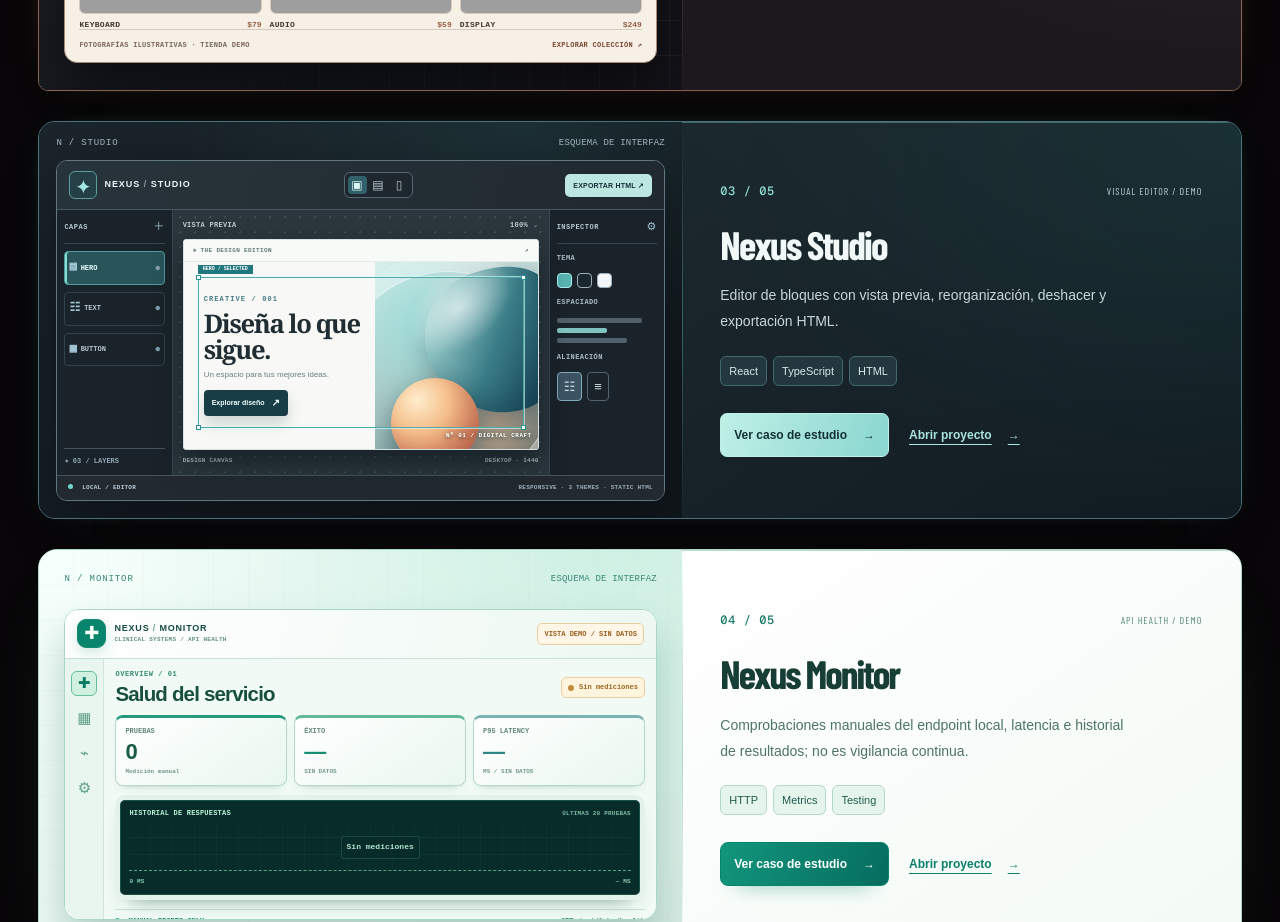
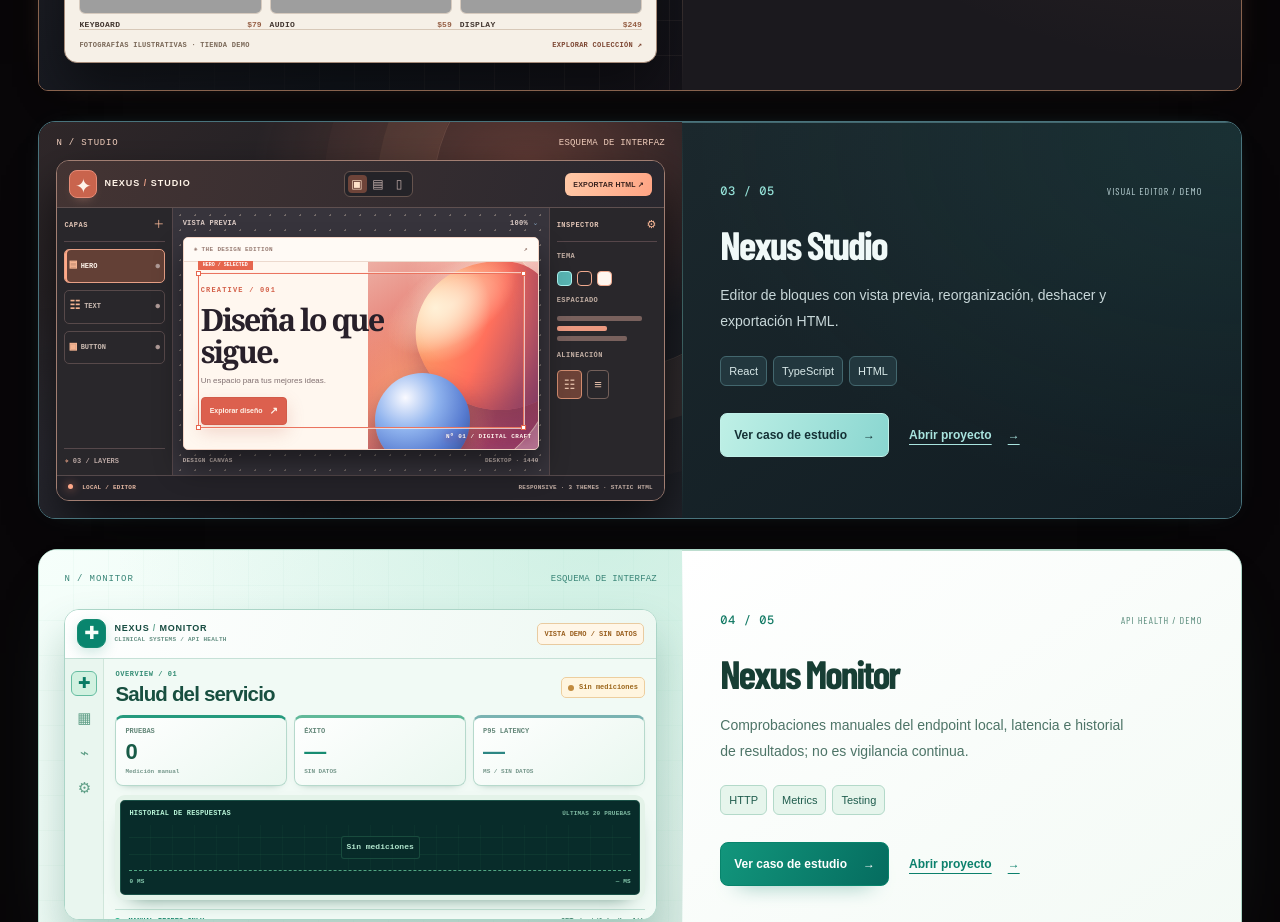
Before and after one commit to Dleteo/Nexus-AI, a Next.js app: page / in a window 1280 px wide. Shown: the part 1600-2522 px from the top of the page. Built offline with nearby package versions, Linux system fonts and the light colour scheme; grey boxes are pictures that could not be loaded.

Commit message:
design(studio): give featured artwork a high-impact warm editorial 3D composition within its real UI preview

```diff
--- a/components/career/ProjectCover.module.css
+++ b/components/career/ProjectCover.module.css
@@ -977,3 +977,202 @@
  .monitor .monitorBrand small{display:none}
  .monitor .monitorHeader b{font-size:14px}
 }
+
+
+/* STUDIO / CREATIVE SUITE — warm ink, coral and editorial artboard.
+   The cover depicts the same block editor as the actual functional Studio. */
+.studio.cover{
+ color:#fff4ed;
+ background:
+ radial-gradient(ellipse 57% 60% at 76% 11%,#ff80604a,transparent 75%),
+ radial-gradient(ellipse 50% 58% at 9% 87%,#748bb41e,transparent 80%),
+ linear-gradient(139deg,#30282a,#181a20 65%,#21232a);
+}
+.studio.cover::before{
+ content:"";pointer-events:none;position:absolute;z-index:-1;
+ top:-100px;right:-100px;width:350px;height:350px;
+ border-radius:50%;border:1px solid #ffc1a026;
+ box-shadow:0 0 0 56px #ffaf7910,0 0 0 109px #ffb07c06;
+ display:block;
+}
+.studio.cover .coverTop{color:#f6d2c0}
+.studio .studioWindow{
+ min-height:240px;
+ border:1px solid #a17e72;border-radius:13px;
+ background:#212127;
+ box-shadow:0 25px 52px #000a,0 0 0 1px #fff1e310 inset;
+}
+.studio .studioChrome{
+ min-height:44px;padding:9px 12px;
+ border-bottom:1px solid #5f5050;
+ background:linear-gradient(105deg,#443433,#29272e);
+}
+.studio .studioChromeSymbol{
+ background:#c9644d;color:#fff3e9;
+ border-color:#e78c77;border-radius:8px;
+ box-shadow:0 6px 13px -9px #ffb499;
+}
+.studio .studioChromeIdentity strong{color:#fff4e8}
+.studio .studioChromeIdentity strong span{color:#e49c83}
+.studio .studioChromeIdentity small{color:#cbb0a4}
+.studio .studioChromeControls{
+ background:#242328;color:#c7b3af;border-color:#65534d;
+}
+.studio .studioChromeControls span:first-child{background:#6e4439;color:#ffe2c9}
+.studio .studioChromeAction{
+ color:#38211d;background:linear-gradient(110deg,#ffc9a7,#ffa484);
+ border-radius:6px;
+}
+.studio .studioEditorShell{
+ background:#262428;
+ grid-template-columns:minmax(58px,19%) minmax(0,1fr) minmax(65px,19%);
+}
+.studio .studioLayerPanel,.studio .studioPropertyPanel{
+ background:#29272b;border-color:#55474a;
+}
+.studio .studioPanelHeading{color:#e2c5b6;border-color:#56464a}
+.studio .studioPanelHeading b{color:#ffbc9a}
+.studio .studioLayer,.studio .studioLayerActive{
+ border-color:#57494a;border-radius:5px;
+ color:#ccbcb3;background:transparent;
+}
+.studio .studioLayerActive{
+ color:#fff4eb;background:#634036;border-color:#e7a086;
+ box-shadow:inset 2px 0 #ffa887;
+}
+.studio .studioLayer>span,.studio .studioLayerActive>span{color:#f4b391}
+.studio .studioLayer i,.studio .studioLayerActive i{color:#b09b98}
+.studio .studioLayersFoot{border-color:#56484b;color:#b7a5a1}
+.studio .studioLayersFoot span{color:#f1a98b}
+.studio .studioCanvasArea{
+ background-color:#37343c;
+ background-image:radial-gradient(#736a68 1px,transparent 1px);
+ background-size:15px 15px;padding:10px;
+}
+.studio .studioCanvasBar,.studio .studioCanvasStatus{color:#dccbc5}
+.studio .studioCanvasPaper{
+ isolation:isolate;position:relative;overflow:hidden;
+ background:#fff7ef;border:1px solid #f3d4c5;border-radius:5px;
+ color:#27252a;box-shadow:0 17px 29px #0007;
+ min-height:147px;
+}
+.studio .studioPaperRibbon{
+ position:relative;z-index:5;
+ color:#977b72;border-color:#ecd9cd;
+ background:#fffaf5;
+ padding:8px 10px;
+}
+.studio .studioPaperBody{
+ position:relative;z-index:4;
+ width:62%;max-width:62%;
+ display:flex;align-items:flex-start;flex-direction:column;
+ justify-content:center;gap:7px;
+ padding:12px 5px 12px 17px;
+}
+.studio .studioPaperEyebrow{
+ color:#d36049;letter-spacing:.17em;font-size:7px;
+}
+.studio .studioPaperHeadline{
+ color:#28202a;
+ font:750 clamp(17px,2.4vw,31px)/1.05 Georgia,serif;
+ letter-spacing:-.067em;
+ overflow-wrap:anywhere;
+}
+.studio .studioPaperDescription{
+ color:#806f70;font-size:8px;line-height:1.5;
+}
+.studio .studioPaperButton{
+ color:#fff3e9;background:#dc604e;
+ border:1px solid #d25b49;border-radius:4px;
+ box-shadow:0 7px 17px #bd5a4638;
+ font-weight:800;
+}
+.studio .studioPaperArtwork{
+ position:absolute;z-index:2;top:22px;bottom:0;right:0;
+ width:48%;overflow:hidden;
+ background:
+ radial-gradient(ellipse at 24% 76%,#ffb883b6,transparent 48%),
+ radial-gradient(ellipse at 78% 9%,#ffddd0c5,transparent 50%),
+ linear-gradient(150deg,#edafa4,#e56e63 45%,#983e66 92%);
+}
+.studio .studioArtworkHalo{
+ position:absolute;display:block;
+ top:-21%;left:-42%;width:155%;aspect-ratio:1;
+ border-radius:50%;border:1px solid #fff7df9a;
+ transform:rotate(20deg);
+ box-shadow:0 0 0 25px #ffffff1f,0 0 0 63px #ffffff20,0 0 0 97px #ffffff0d;
+}
+.studio .studioArtworkShape{
+ display:block;position:absolute;
+ right:-14%;top:2%;width:84%;height:80%;
+ transform:rotate(-23deg);
+ border-radius:49% 51% 40% 60% / 43% 31% 69% 57%;
+ background:
+ radial-gradient(circle at 23% 17%,#fff2d4,transparent 33%),
+ linear-gradient(134deg,#ffb86b,#ff705c 47%,#7a3e6d 89%);
+ box-shadow:inset -17px -19px 25px #6d275344,0 20px 31px #52223a5c;
+}
+.studio .studioArtworkOrb{
+ display:block;position:absolute;
+ width:56%;aspect-ratio:1;bottom:-10%;right:40%;
+ background:radial-gradient(circle at 32% 26%,#fafaff,#8fb3ee 34%,#577bd0 64%,#243b79);
+ border-radius:50%;box-shadow:0 14px 19px #50233478;
+}
+.studio .studioArtworkShine{
+ position:absolute;display:block;width:86%;height:40%;
+ top:4%;left:6%;transform:rotate(-31deg);
+ background:radial-gradient(ellipse,#fff0d9bb,transparent 70%);
+}
+.studio .studioArtworkNumber{
+ bottom:9px;right:6px;
+ color:#fff6ee;font:800 6px/1.2 ui-monospace,monospace;
+ text-shadow:0 2px 6px #9a3156;
+}
+.studio .studioSelectionOutline{
+ z-index:6;inset:17% 4% 10%;
+ border:1px solid #ea745f;
+ box-shadow:0 0 0 1px #fff1e8b3;
+}
+.studio .studioSelectionOutline>span{background:#e6664e;color:#fff}
+.studio .studioSelectionOutline i{border-color:#e6664e}
+.studio .studioPropertyLabel{color:#c4b0a5}
+.studio .studioSwatches i{background:#ef6d55;border-color:#efa98e;box-shadow:none}
+.studio .studioSwatches i:nth-child(2){background:#28272c}
+.studio .studioSwatches i:nth-child(3){background:#fff6ef}
+.studio .studioPropertyBars i{background:#79615d}
+.studio .studioPropertyBars i:nth-child(2){background:#ec9980}
+.studio .studioPropertyAlignment span{border-color:#74605a;color:#e7c1ab}
+.studio .studioPropertyAlignment span:first-child{
+ background:#6c4237;border-color:#d18c6f;
+}
+.studio .studioWindowFoot{
+ background:#242228;border-color:#55494b;color:#c4afa5;
+}
+.studio .studioWindowFoot span:first-child{color:#e7baa4}
+.studio .studioWindowFoot i{background:#ffa889;box-shadow:0 0 10px #ff9073}
+.studio.spacious .studioWindow{min-height:335px}
+.studio.spacious .studioCanvasPaper{min-height:205px}
+.studio.spacious .studioPaperBody{padding:20px 8px 22px 25px;gap:10px}
+.studio.spacious .studioPaperHeadline{font-size:clamp(25px,2.8vw,39px)}
+.studio.spacious .studioPaperDescription{font-size:11px}
+@media(max-width:700px){
+ .studio .studioEditorShell{grid-template-columns:minmax(50px,18%) minmax(0,1fr) minmax(50px,17%)}
+ .studio .studioCanvasArea{padding:7px}
+ .studio .studioPaperBody{padding:10px 2px 10px 8px}
+ .studio .studioPaperHeadline{font-size:clamp(14px,3vw,22px)}
+ .studio .studioPaperArtwork{width:45%}
+ .studio .studioPropertyPanel,.studio .studioLayerPanel{padding:8px 4px}
+ .studio .studioLayer,.studio .studioLayerActive{font-size:6px;padding:6px 2px}
+ .studio .studioLayer>span,.studio .studioLayerActive>span{display:none}
+ .studio .studioLayer i,.studio .studioLayerActive i{display:none}
+ .studio.spacious .studioPaperBody{padding:11px 4px 11px 9px}
+ .studio.spacious .studioPaperHeadline{font-size:clamp(19px,4vw,28px)}
+}
+@media(max-width:390px){
+ .studio .studioPaperArtwork{width:42%}
+ .studio .studioPaperBody{width:65%;max-width:65%}
+ .studio .studioArtworkNumber{display:none}
+ .studio .studioChromeAction{font-size:6px;padding:6px}
+ .studio .studioPanelHeading{font-size:6px}
+ .studio .studioPropertyLabel{font-size:6px}
+}
```
